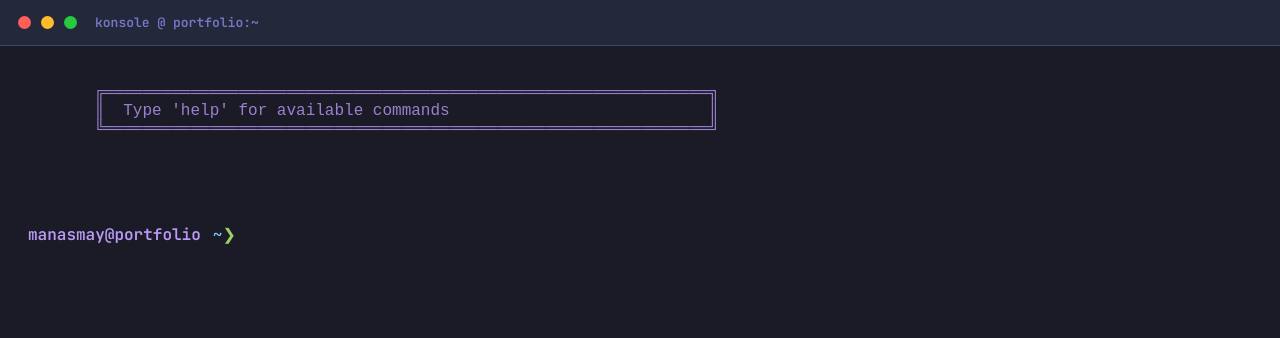
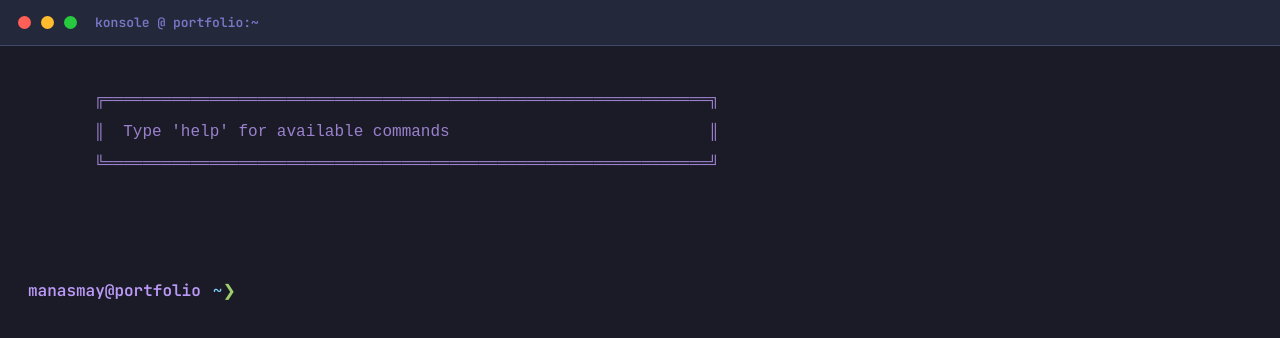
Before and after one commit to singhmanasmay/singhmanasmay, a plain HTML site: page index.html in a window 1280 px wide. Drawn offline with Linux system fonts and the light colour scheme.

Commit message:
Update style.css

```diff
--- a/style.css
+++ b/style.css
@@ -13,7 +13,6 @@ body {
     overflow: hidden;
 }
 
-/* Terminal Window */
 .terminal {
     background: #1a1b26;
     width: 100vw;
@@ -66,7 +65,6 @@ body {
     background: #1a1b26;
 }
 
-/* Scrollbar */
 .terminal-content::-webkit-scrollbar {
     width: 12px;
 }
@@ -84,7 +82,6 @@ body {
     background: #565f89;
 }
 
-/* Command Line */
 .command-line {
     margin: 15px 0;
     font-size: 16px;
@@ -101,9 +98,9 @@ body {
     margin: 10px 0 20px 0;
     padding-left: 28px;
     font-size: 15px;
+    line-height: 2;
 }
 
-/* ASCII Art */
 .ascii-art {
     font-size: 11px;
     line-height: 1.15;
@@ -112,7 +109,6 @@ body {
     font-weight: 700;
 }
 
-/* Cursor */
 .cursor {
     animation: cursorBlink 1s step-end infinite;
     color: #7dcfff;
@@ -127,12 +123,10 @@ body {
     }
 }
 
-/* Command History */
 .command-history {
     padding-bottom: 30px;
 }
 
-/* Spinner */
 .spinner {
     color: #e0af68;
     font-weight: 700;
@@ -140,7 +134,6 @@ body {
     width: 1ch;
 }
 
-/* Interactive Input */
 .input-line {
     display: flex;
     align-items: center;
@@ -162,13 +155,11 @@ body {
     display: none;
 }
 
-/* Selection */
 ::selection {
     background: rgba(187, 154, 247, 0.3);
     color: #ffffff;
 }
 
-/* Mobile */
 @media (max-width: 768px) {
     .ascii-art {
         font-size: 7px;
```
